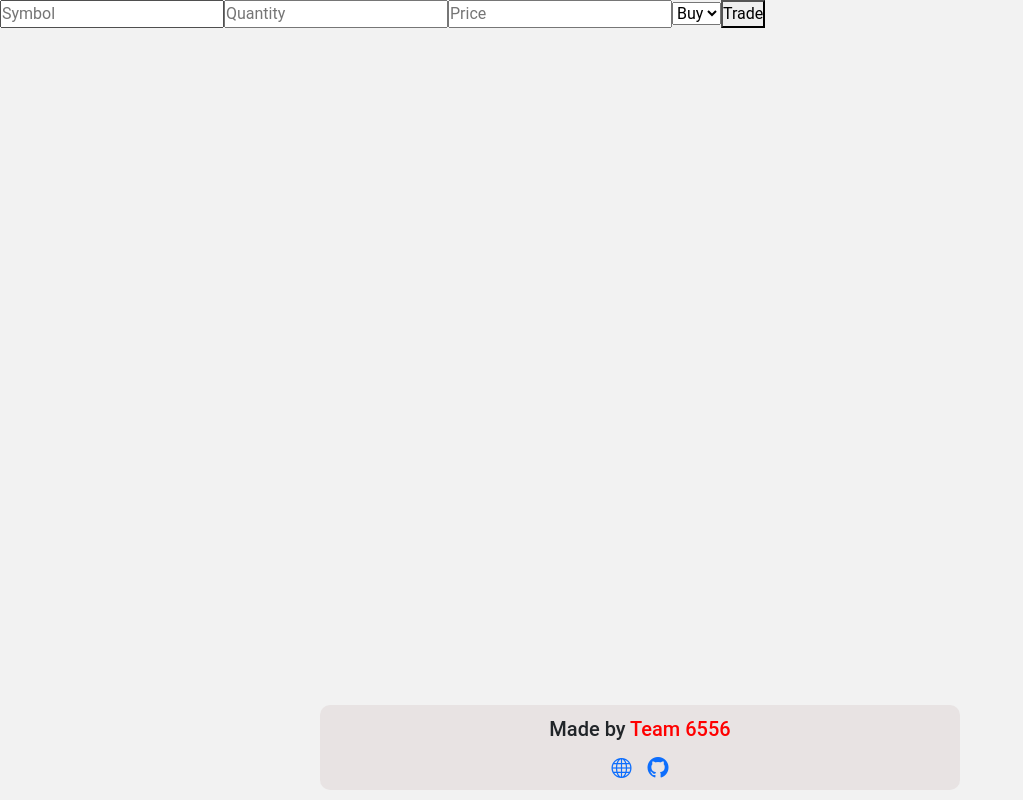
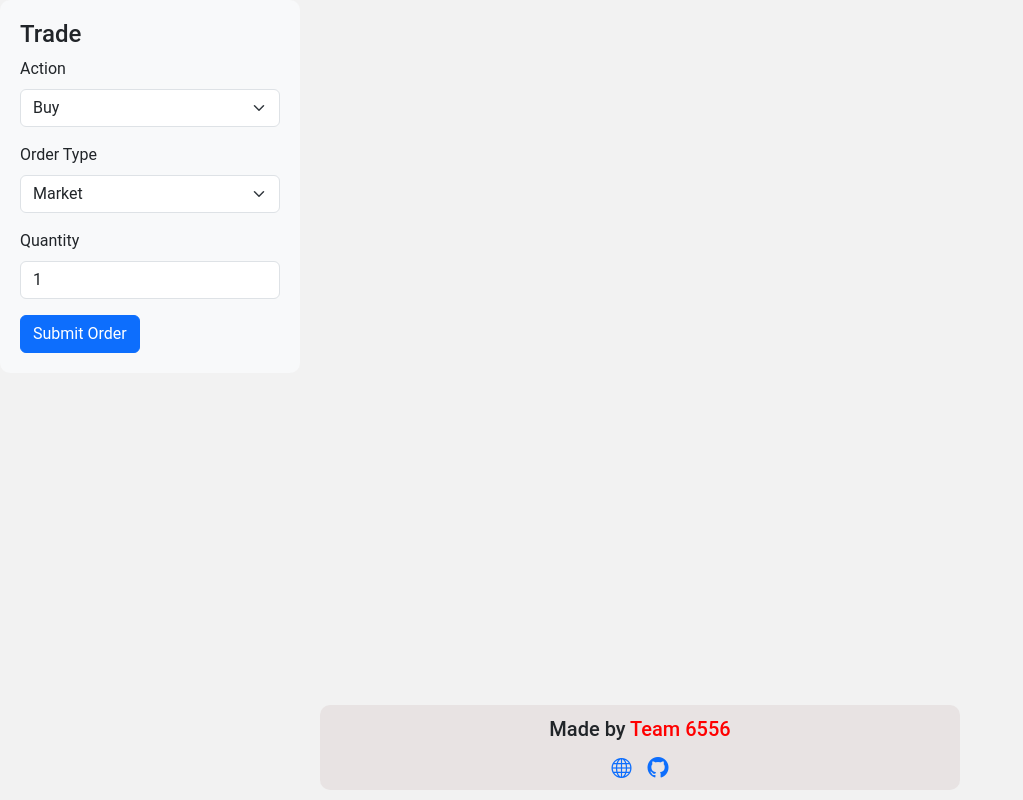
Before and after one commit to NUSbza1234/B-Trade-MainRepo, a React (Vite) app in the folder frontend/: page /trade in a window 1280 px wide. Shown: the whole page, without its empty margins (0-1023 px from the left). Built offline with nearby package versions, Linux system fonts and the light colour scheme.

Commit message:
Edit MarketData and Trade

```diff
--- a/frontend/src/components/MarketData.jsx
+++ b/frontend/src/components/MarketData.jsx
@@ -132,15 +132,16 @@ function MarketData({ symbol }) {
 
     return (
         <div style={{ display: 'flex', flexDirection: 'column', alignItems: 'center', width: '100%' }}>
-            <div style={{ display: 'flex', justifyContent: 'center', alignItems: 'center', width: '100%' }}>
+            {!marketOpen && <p style={{ marginBottom: '20px' }}>The market is currently closed.</p>}
+            <div style={{ display: 'flex', flexDirection: 'row', justifyContent: 'center', alignItems: 'flex-start', width: '100%' }}>
                 <div style={{ width: '800px', height: '400px', position: 'relative' }}>
                     <canvas id="myChart" style={{ width: '100%', height: '100%' }}></canvas>
                 </div>
-                <div style={{ marginLeft: '20px' }}>
+                <div style={{ marginLeft: '20px', width: '300px' }}>
                     <h4>{currentPrice ? `${currentPrice} USD` : 'Loading...'}</h4>
+                    <Trade symbol={symbol} currentPrice={currentPrice} />
                 </div>
             </div>
-            {!marketOpen && <p>The market is currently closed.</p>}
         </div>
     );
 }
--- a/frontend/src/components/Trading/Trade.jsx
+++ b/frontend/src/components/Trading/Trade.jsx
@@ -2,9 +2,14 @@ import React, { useState } from 'react';
 import axios from 'axios';
 import { useUser } from '../UserContext';
 
-const Trade = () => {
+const Trade = ({ symbol, currentPrice }) => {
     const { user } = useUser();
-    const [formData, setFormData] = useState({ userId: '', symbol: '', quantity: '', price: '', type: 'buy' });
+    const [formData, setFormData] = useState({
+        symbol: symbol,
+        quantity: 1,
+        orderType: 'Market',
+        action: 'Buy',
+    });
 
     const handleChange = (e) => {
         setFormData({ ...formData, [e.target.name]: e.target.value });
@@ -13,23 +18,59 @@ const Trade = () => {
     const handleSubmit = async (e) => {
         e.preventDefault();
         try {
-            const response = await axios.post('https://betatradebackend.onrender.com/trade', { ...formData, userId: user.id });
+            const price = currentPrice;
+            const response = await axios.post('https://betatradebackend.onrender.com/trade', {
+                ...formData,
+                userId: user.id,
+                price
+            });
             alert(`Trade successful: ${response.data._id}`);
         } catch (error) {
-            alert(`Trade failed: ${error.response.data}`);
+            alert(`Trade failed: ${error.response?.data?.error || error.message}`);
         }
     };
 
     return (
-        <form onSubmit={handleSubmit}>
-            <input type="text" name="symbol" value={formData.symbol} onChange={handleChange} placeholder="Symbol" required />
-            <input type="number" name="quantity" value={formData.quantity} onChange={handleChange} placeholder="Quantity" required />
-            <input type="number" name="price" value={formData.price} onChange={handleChange} placeholder="Price" required />
-            <select name="type" value={formData.type} onChange={handleChange}>
-                <option value="buy">Buy</option>
-                <option value="sell">Sell</option>
-            </select>
-            <button type="submit">Trade</button>
+        <form onSubmit={handleSubmit} style={{ padding: '20px', background: '#f8f9fa', borderRadius: '10px', width: '300px' }}>
+            <h4>Trade {symbol}</h4>
+            <div className="mb-3">
+                <label className="form-label">Action</label>
+                <select
+                    name="action"
+                    value={formData.action}
+                    onChange={handleChange}
+                    className="form-select"
+                    required
+                >
+                    <option value="Buy">Buy</option>
+                    <option value="Sell">Sell</option>
+                </select>
+            </div>
+            <div className="mb-3">
+                <label className="form-label">Order Type</label>
+                <select
+                    name="orderType"
+                    value={formData.orderType}
+                    onChange={handleChange}
+                    className="form-select"
+                    required
+                >
+                    <option value="Market">Market</option>
+                </select>
+            </div>
+            <div className="mb-3">
+                <label className="form-label">Quantity</label>
+                <input
+                    type="number"
+                    name="quantity"
+                    value={formData.quantity}
+                    onChange={handleChange}
+                    className="form-control"
+                    min="1"
+                    required
+                />
+            </div>
+            <button type="submit" className="btn btn-primary">Submit Order</button>
         </form>
     );
 };
```
